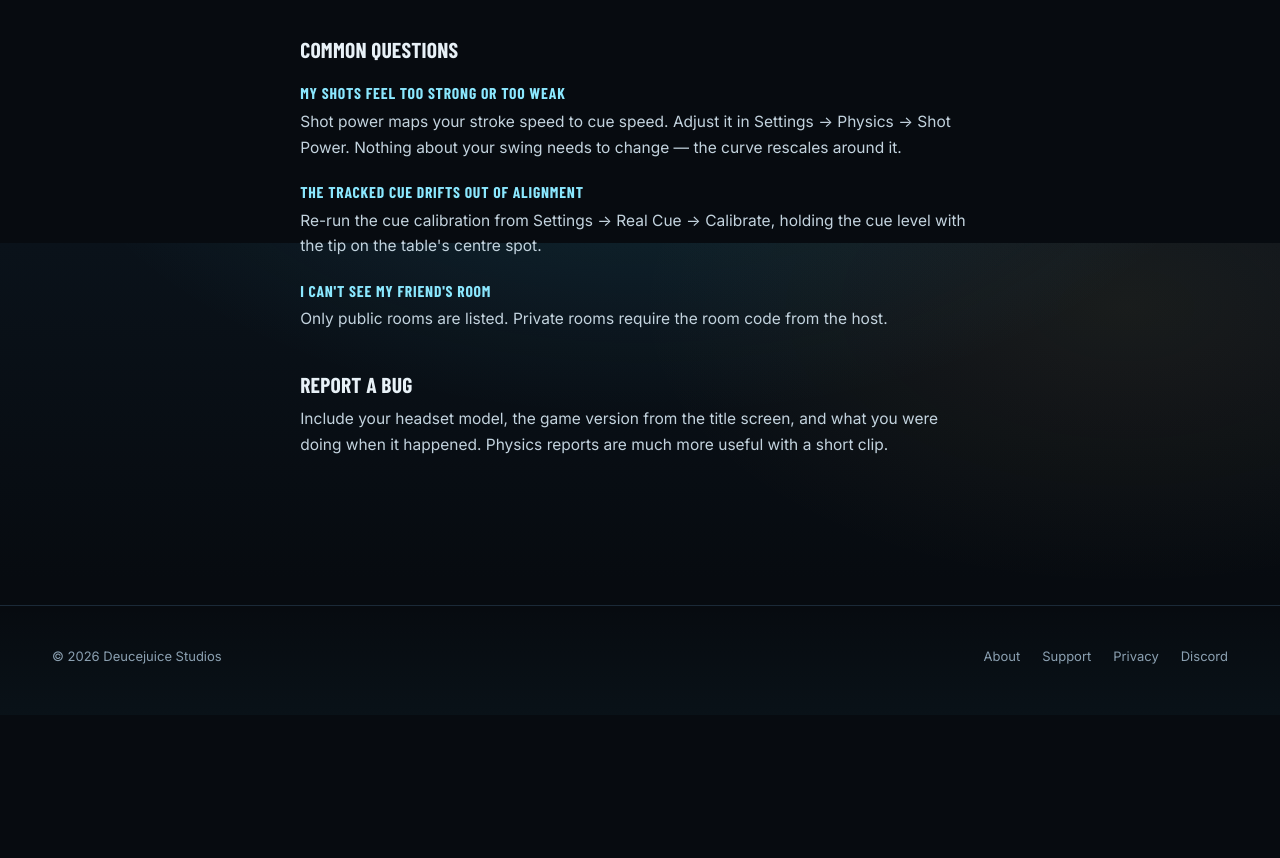
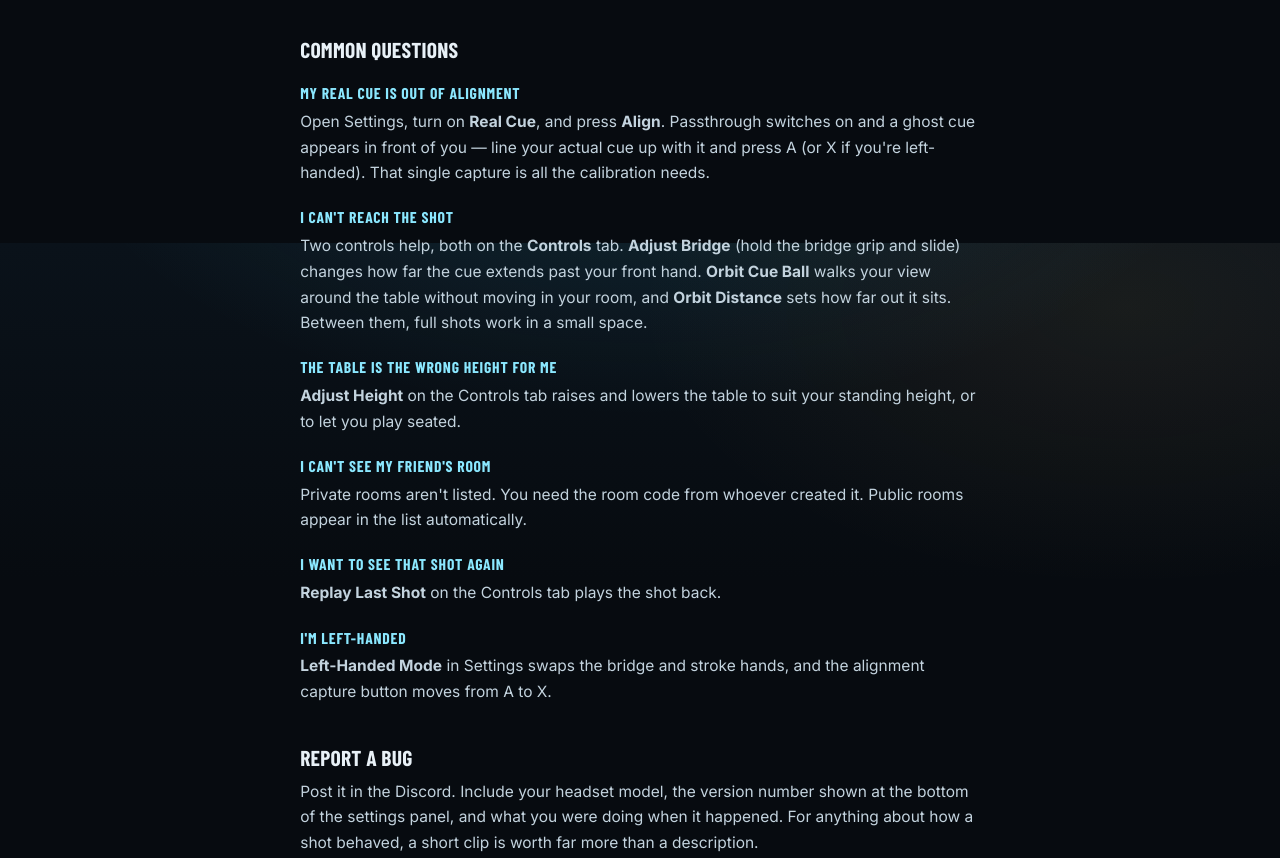
Before and after one commit to hughson/VRBowlliard2, a plain HTML site: page pages/support.html in a window 1280 px wide. Shown: the part 557-1415 px from the top of the page. Before the commit the page ends 1272 px from the top, so only its background shows below. Drawn offline with nearby package versions, Linux system fonts and the light colour scheme.

Commit message:
Rewrite support FAQ against the actual settings panel
The FAQ told users to open 'Settings > Physics > Shot Power', which does
not exist in the game. Replaced with entries checked against the real
panel: real-cue Align, Adjust Bridge, Orbit Cue Ball, Adjust Height,
Replay Last Shot, Left-Handed Mode, and private room codes.

Also corrected: the version number is shown on the settings panel, not
the title screen; bug reports now point at Discord; and the About page
no longer claims hand tracking, which the project does not implement.

Co-Authored-By: Claude Opus 5 <noreply@anthropic.com>

```diff
--- a/pages/support.html
+++ b/pages/support.html
@@ -44,23 +44,39 @@
 
     <h2>Common questions</h2>
 
-    <h3>My shots feel too strong or too weak</h3>
-    <p>Shot power maps your stroke speed to cue speed. Adjust it in
-      Settings → Physics → Shot Power. Nothing about your swing needs to change —
-      the curve rescales around it.</p>
+      <h3>My real cue is out of alignment</h3>
+      <p>Open Settings, turn on <b>Real Cue</b>, and press <b>Align</b>. Passthrough
+        switches on and a ghost cue appears in front of you — line your actual cue up
+        with it and press A (or X if you're left-handed). That single capture is all
+        the calibration needs.</p>
 
-    <h3>The tracked cue drifts out of alignment</h3>
-    <p>Re-run the cue calibration from Settings → Real Cue → Calibrate, holding the
-      cue level with the tip on the table's centre spot.</p>
+      <h3>I can't reach the shot</h3>
+      <p>Two controls help, both on the <b>Controls</b> tab. <b>Adjust Bridge</b>
+        (hold the bridge grip and slide) changes how far the cue extends past your
+        front hand. <b>Orbit Cue Ball</b> walks your view around the table without
+        moving in your room, and <b>Orbit Distance</b> sets how far out it sits.
+        Between them, full shots work in a small space.</p>
 
-    <h3>I can't see my friend's room</h3>
-    <p>Only public rooms are listed. Private rooms require the room code from
-      the host.</p>
+      <h3>The table is the wrong height for me</h3>
+      <p><b>Adjust Height</b> on the Controls tab raises and lowers the table to suit
+        your standing height, or to let you play seated.</p>
+
+      <h3>I can't see my friend's room</h3>
+      <p>Private rooms aren't listed. You need the room code from whoever created it.
+        Public rooms appear in the list automatically.</p>
+
+      <h3>I want to see that shot again</h3>
+      <p><b>Replay Last Shot</b> on the Controls tab plays the shot back.</p>
+
+      <h3>I'm left-handed</h3>
+      <p><b>Left-Handed Mode</b> in Settings swaps the bridge and stroke hands, and
+        the alignment capture button moves from A to X.</p>
 
       <h2>Report a bug</h2>
-    <p>Include your headset model, the game version from the title screen, and what
-      you were doing when it happened. Physics reports are much more useful with a
-      short clip.</p>
+      <p>Post it in the Discord. Include your headset model, the version number
+        shown at the bottom of the settings panel, and what you were doing when it
+        happened. For anything about how a shot behaved, a short clip is worth far
+        more than a description.</p>
   </div>
 </section>
 <script src="../js/chrome.js"></script>
```
Also changed, not shown: pages/about.html (+1 -1 lines).
